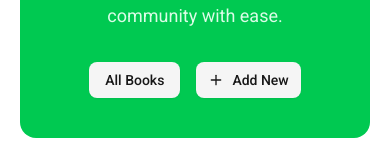
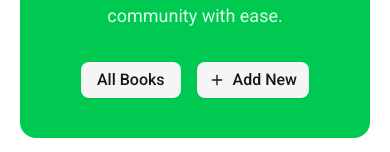
Before and after one commit to iamabraryeasir/Library-Management-System-Frontend, a React (Vite) app: page / in a window 390 px wide. Shown: the part 322-474 px from the top of the page. Built offline with nearby package versions, Linux system fonts and the light colour scheme.

Commit message:
feat: enhance button styling in HeroSection for improved responsiveness

```diff
--- a/src/components/sections/HeroSection.tsx
+++ b/src/components/sections/HeroSection.tsx
@@ -15,10 +15,18 @@ export default function HeroSection() {
         </p>
         <div className="flex gap-4">
           <Link to="/books">
-            <Button variant="secondary">All Books</Button>
+            <Button
+              variant="secondary"
+              className="text-base md:text-lg md:px-6 md:py-5"
+            >
+              All Books
+            </Button>
           </Link>
           <Link to="/create-book">
-            <Button variant="secondary">
+            <Button
+              variant="secondary"
+              className="text-base md:text-lg md:px-6 md:py-5"
+            >
               <Plus /> Add New
             </Button>
           </Link>
```
